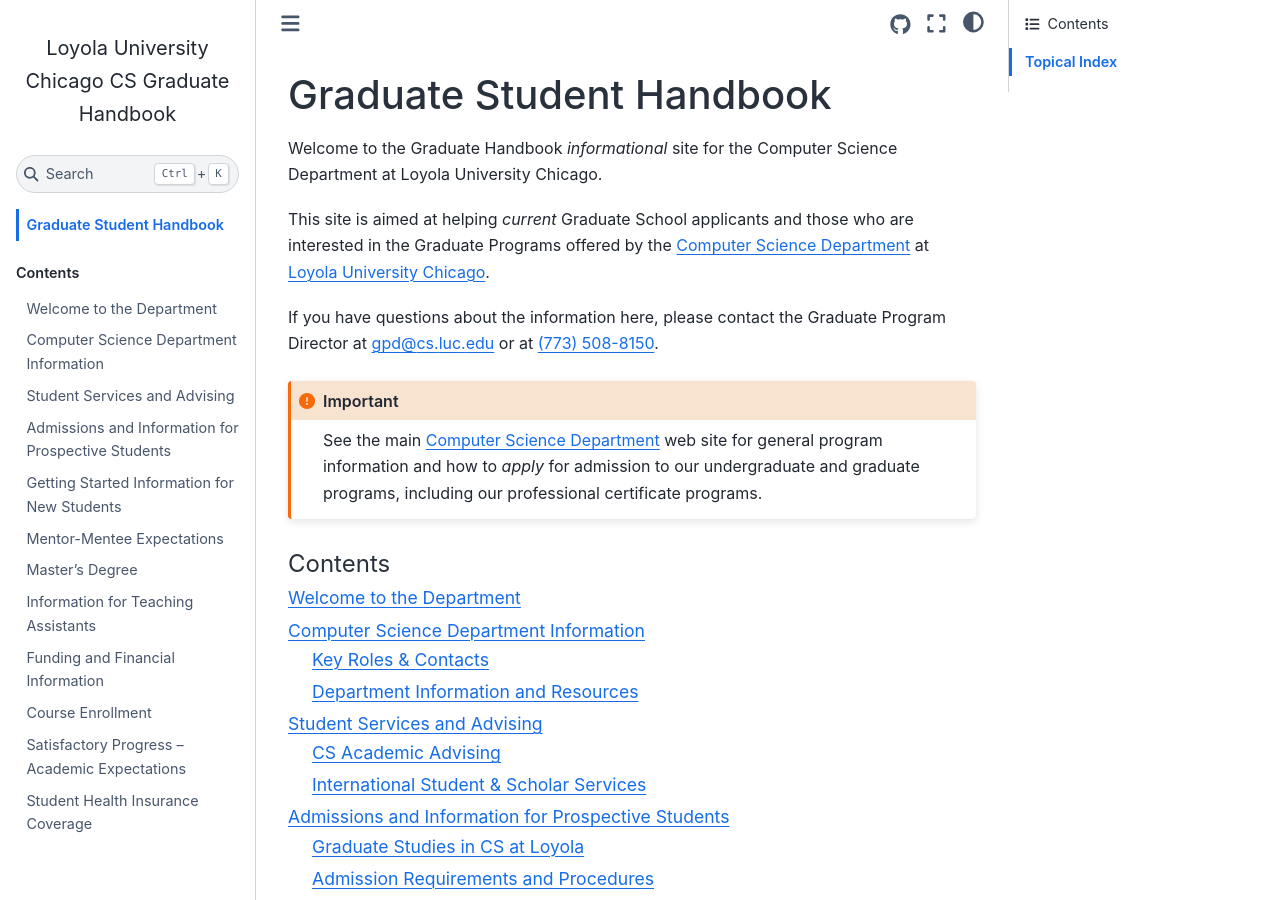
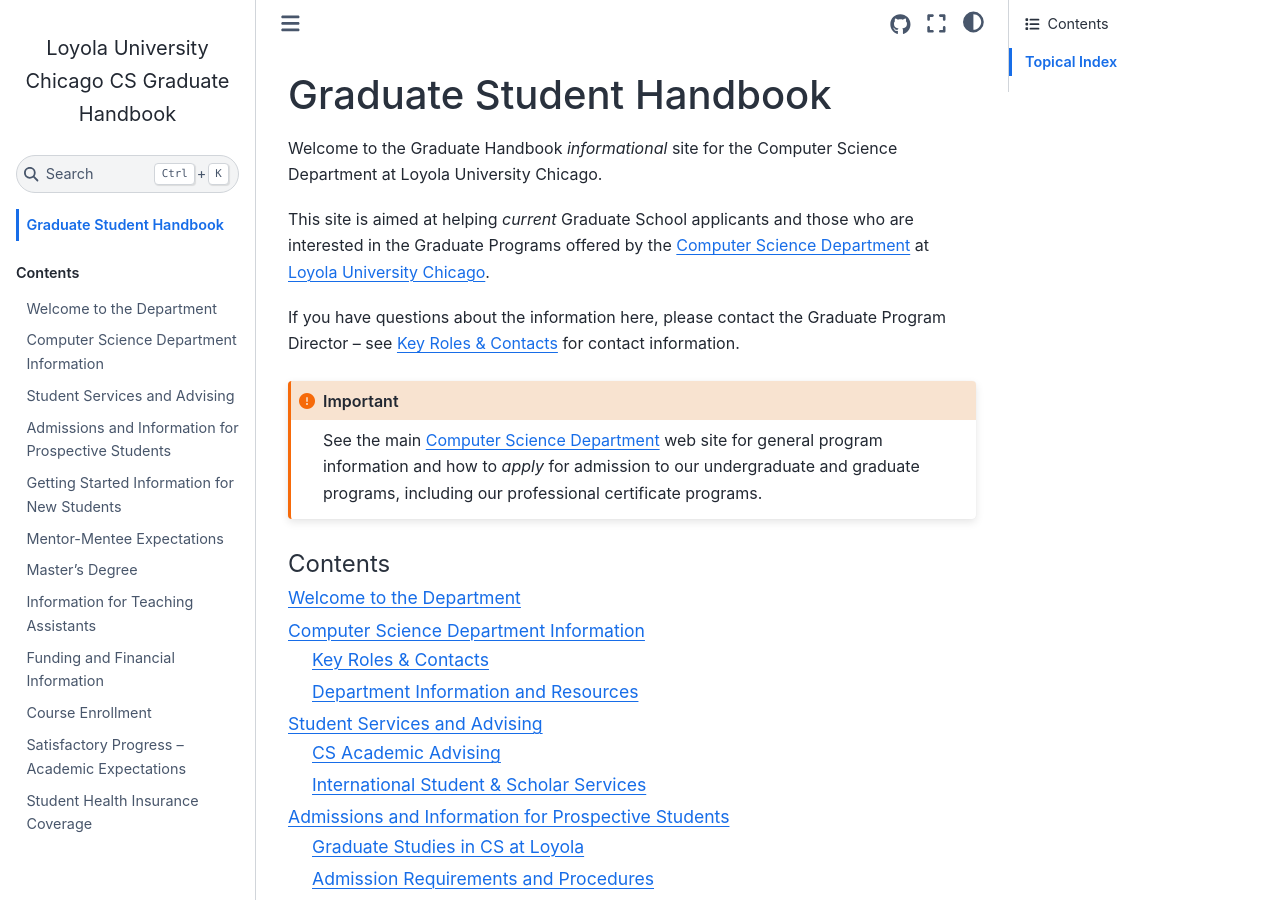
Before and after one commit to LoyolaChicagoCS/gradhandbook, a Sphinx documentation site: the page built from source/index.rst, in a window 1280 px wide and 900 px high. Built offline with Sphinx 7.4.7 and the Sphinx Book theme 1.1.4, drawn with Linux system fonts in a browser that asks for light colours.

Commit message:
Link index page to Key Roles & Contacts instead of hardcoded contact info
Avoids duplicating/staling the GPD email and phone number on the
landing page by pointing to the department-info contacts section.

Co-Authored-By: Claude Sonnet 5 <noreply@anthropic.com>

```diff
--- a/source/index.rst
+++ b/source/index.rst
@@ -6,7 +6,7 @@ Welcome to the Graduate Handbook *informational* site for the Computer Science D
 
 This site is aimed at helping *current* Graduate School applicants and those who are interested in the Graduate Programs offered by the `Computer Science Department`_ at `Loyola University Chicago <https://luc.edu>`_.
 
-If you have questions about the information here, please contact the Graduate Program Director at `gpd@cs.luc.edu <mailto:gpd@cs.luc.edu>`_ or at `(773) 508-8150 <tel:+7735088150>`_.
+If you have questions about the information here, please contact the Graduate Program Director -- see :ref:`roles` for contact information.
 
 .. important::
 
```
